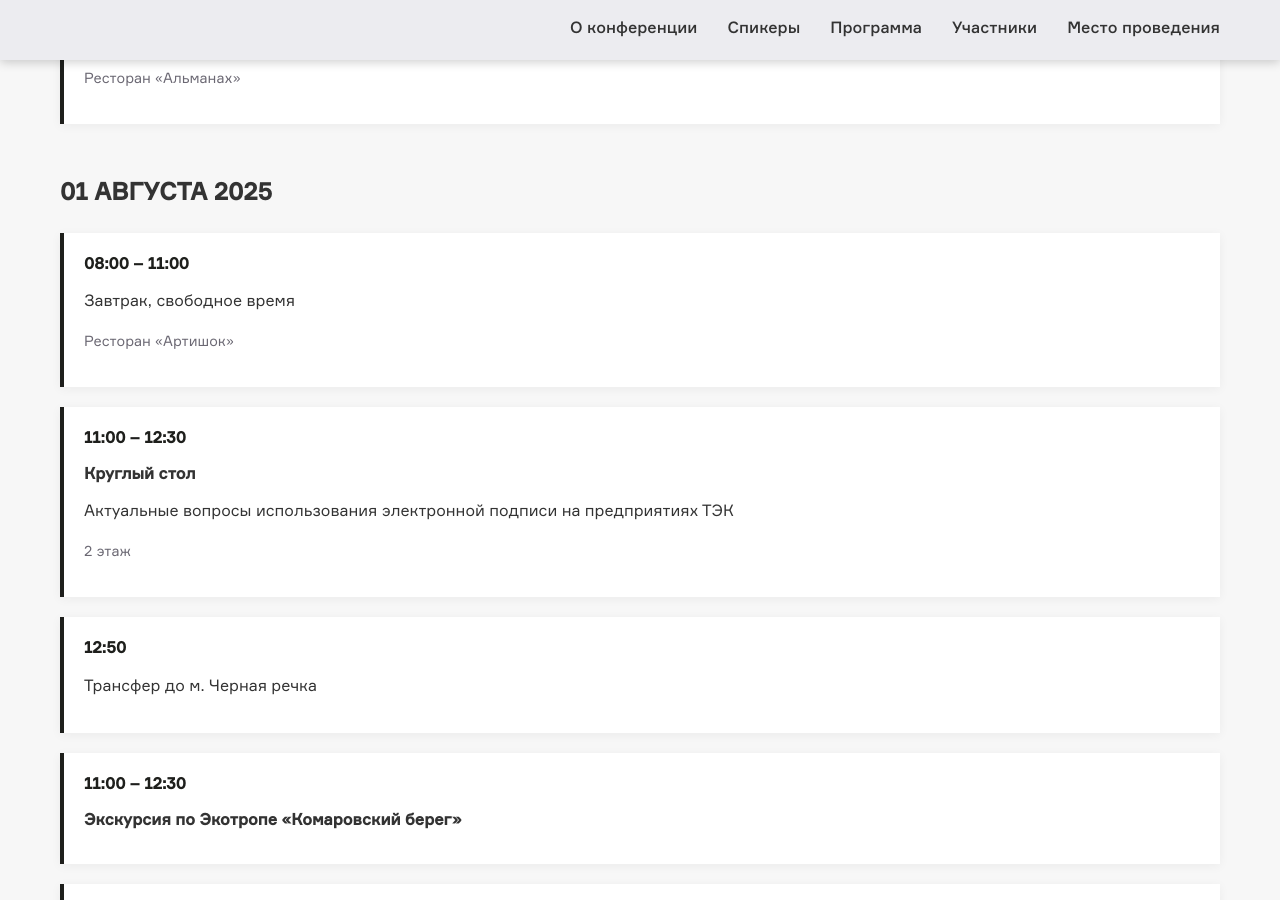
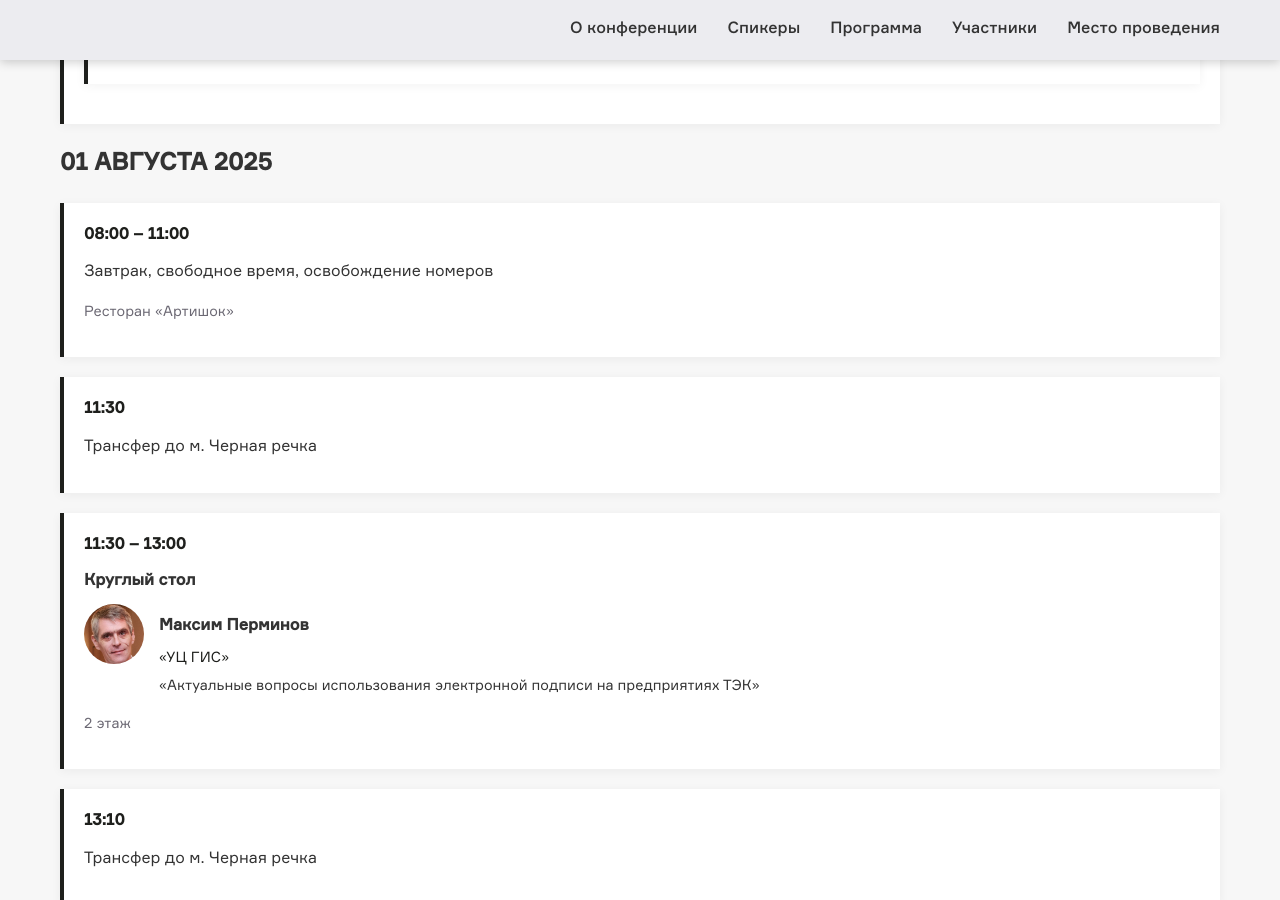
Before and after one commit to Thanatas42/it-conference, a Jekyll site: the page built from index.html, in a window 1280 px wide and 900 px high, scrolled down 4159 px. Built offline with Jekyll 4.4.1, drawn with Linux system fonts in a browser that asks for light colours; some of the changed text lies outside the part shown.

Commit message:
refactor: location mode v4

```diff
--- a/_data/partners.yml
+++ b/_data/partners.yml
@@ -22,7 +22,7 @@
   url: https://cyberprotect.ru
   logo: ./images/partners_logo/cyber_protect_logo.png
 
-- name: Next
+- name: ЦТР Некст
   url: https://rpanext.ru
   logo: ./images/partners_logo/next_logo.png
 
--- a/_includes/program.html
+++ b/_includes/program.html
@@ -53,9 +53,9 @@
 
                   <div class="speaker-item">
                     <div class="speaker-item-wrap">
-                       <!--<img src="./images/*******.jpg" alt="Спикер" class="speaker-photo">-->
+                      <img src="./images/akvarius_marin.jpeg" alt="Спикер" class="speaker-photo">
                       <div class="speaker-info">
-                        <!--<div class="speaker-name">****************</div>-->
+                        <div class="speaker-name">Олег Марин</div>
                         <div class="speaker-company">«Аквариус»</div>
                         <!-- <div class="speaker-topic">«*************************»</div> -->
                       </div>
@@ -86,11 +86,11 @@
 
                   <div class="speaker-item">
                     <div class="speaker-item-wrap">
-                       <!--<img src="./images/*******.jpg" alt="Спикер" class="speaker-photo">-->
+                      <img src="./images/Fplus_kudrivcev.jpg" alt="Спикер" class="speaker-photo">
                       <div class="speaker-info">
-                         <!--<div class="speaker-name">****************</div>-->
+                        <div class="speaker-name">Владислав Кудрявцев</div>
                         <div class="speaker-company">Fplus</div>
-                        <!-- <div class="speaker-topic">«***************»</div> -->
+                        <div class="speaker-topic">«Решения Fplus для нефтегазового сектора»</div>
                       </div>
                     </div>
                   </div>
@@ -155,23 +155,22 @@
 
                   <div class="speaker-item">
                     <div class="speaker-item-wrap">
-                      <img src="./images/primo_logo.png" alt="Спикер" class="speaker-photo"> <!-- Изменить фото!!!!!!!!!!-->
+                      <img src="./images/primo_rpa_vinogradov.jpg" alt="Спикер" class="speaker-photo">
                       <div class="speaker-info">
                         <div class="speaker-name">Артём Виноградов</div>
                         <div class="speaker-company">Primo RPA</div>
-
                       </div>
                     </div>
-                   <div class="speaker-item-wrap">
+
+                    <div class="speaker-item-wrap">
                     <img src="./images/Next.jpg" alt="Спикер" class="speaker-photo">
                       <div class="speaker-info">
                         <div class="speaker-name">Михаил Верисов</div>
-                        <div class="speaker-company">Next</div>
-                       <div class="speaker-topic">«Роботы RPA: что это и как их успешно использовать в крупном бизнесе»</div>
+                        <div class="speaker-company">ЦТР «Некст»</div>
+                        <div class="speaker-topic">«Роботы RPA: что это и как их успешно использовать в крупном бизнесе»</div>
                       </div>
                     </div>
                   </div>
-
                   <div class="speaker-item">
                     <div class="speaker-item-wrap">
                        <img src="./images/cyber_marakshin.jpg" alt="Спикер" class="speaker-photo">
@@ -189,18 +188,18 @@
                       <div class="speaker-info">
                         <div class="speaker-name">Михаил Козлов</div>
                         <div class="speaker-company">«Информатика»</div>
-                       <!-- <div class="speaker-topic">«***************»</div> -->
+                        <div class="speaker-topic">«Решения АСМО для автоматизации производственных и диспетчерских задач»</div>
                       </div>
                     </div>
                   </div>
 
                   <div class="speaker-item">
                     <div class="speaker-item-wrap">
-                      <!--<img src="./images/*******.jpg" alt="Спикер" class="speaker-photo">-->
+                      <img src="./images/rudesktop_yurinskay.jpg" alt="Спикер" class="speaker-photo">
                       <div class="speaker-info">
-                        <!--<div class="speaker-name">****************</div>-->
+                        <div class="speaker-name">Ольга Юринская</div>
                         <div class="speaker-company">RuDesktop</div>
-                        <!-- <div class="speaker-topic">«***************»</div> -->
+                        <div class="speaker-topic">«RuDesktop - практика безопасного и эффективного управления ИТ инфраструктурой»</div>
                       </div>
                     </div>
                   </div>
@@ -246,34 +245,43 @@
 
                   <div class="speaker-item">
                     <div class="speaker-item-wrap">
-                      <!--<img src="./images/*******.jpg" alt="Спикер" class="speaker-photo">-->
+                      <img src="./images/ITD Group_Mihailov.jpg" alt="Спикер" class="speaker-photo">
                       <div class="speaker-info">
-                        <!--<div class="speaker-name">****************</div>-->
+                        <div class="speaker-name">Антон Михайлов</div>
+                        <div class="speaker-company">SASTAV</div>
+                      </div>
+                    </div>
+
+                     <div class="speaker-item">
+                    <div class="speaker-item-wrap">
+                      <img src="./images/ITD Group_Zrychih.jpg" alt="Спикер" class="speaker-photo">
+                      <div class="speaker-info">
+                        <div class="speaker-name">Андрей Зрячих</div>
                         <div class="speaker-company">ITD Group</div>
-                        <!-- <div class="speaker-topic">«***************»</div> -->
+                        <div class="speaker-topic">«Время - деньги, или Ускоряем релиз цифровых продуктов и коммуникации проектных команд»»</div>
                       </div>
                     </div>
                   </div>
 
                   <div class="speaker-item">
-                    <!--<img src="./images/*******.jpg" alt="Спикер" class="speaker-photo">-->
                     <div class="speaker-item-wrap">
+                    <img src="./images/grftech_kuleshov.jpg" alt="Спикер" class="speaker-photo">
                       <div class="speaker-info">
-                        <!--<div class="speaker-name">****************</div>-->
+                        <div class="speaker-name">Сергей Кулишов</div>
                         <div class="speaker-company">«Графтех»</div>
-                        <!-- <div class="speaker-topic">«***************»</div> -->
+                        <div class="speaker-topic">«Легкая замена MS Visio без потери данных и качества работы. Редактор технических и бизнес-схем Автограф»</div>
                       </div>
                     </div>
                   </div>
 
                   <div class="speaker-item">
-                    <!--<img src="./images/*******.jpg" alt="Спикер" class="speaker-photo">-->
                     <div class="speaker-item-wrap">
+                    <img src="./images/bazalt_stavcev.jpg" alt="Спикер" class="speaker-photo">
                       <div class="speaker-info">
-                        <!--<div class="speaker-name">****************</div>-->
+                        <div class="speaker-name">Роман Ставцев</div>
                         <div class="speaker-company">«Базальт СПО»</div>
-                       <!-- <div class="speaker-topic">«***************»</div> -->
-                      </div>
+                        <div class="speaker-topic">«Пример инфраструктурного решения на базе ОС Альт»</div>
+                     </div>
                     </div>
                   </div>
 
@@ -333,26 +341,31 @@
       <div class="schedule-day">
         <div class="schedule-item">
           <div class="time">08:00 – 11:00</div>
-          <p>Завтрак, свободное время</p>
+          <p>Завтрак, свободное время, освобождение номеров</p>
           <p class="location">Ресторан «Артишок»</p>
         </div>
+
         <div class="schedule-item">
-          <div class="time">11:00 – 12:30</div>
-          <p class="session-title">Круглый стол</p>
-          <p>Актуальные вопросы использования электронной подписи на предприятиях ТЭК</p>
-          <p class="location">2 этаж</p>
-        </div>
-        <div class="schedule-item">
-          <div class="time">12:50</div>
+          <div class="time">11:30</div>
           <p>Трансфер до м. Черная речка</p>
         </div>
 
         <div class="schedule-item">
-          <div class="time">11:00 – 12:30</div>
-          <p class="session-title">Экскурсия по Экотропе «Комаровский берег»</p>
+          <div class="time">11:30 – 13:00</div>
+          <p class="session-title">Круглый стол</p>
+            <div class="speaker-item-wrap">
+                      <img src="./images/ucgis_perminov.jpg" alt="Спикер" class="speaker-photo">
+                      <div class="speaker-info">
+                        <div class="speaker-name">Максим Перминов</div>
+                        <div class="speaker-company">«УЦ ГИС»</div>
+                        <div class="speaker-topic">«Актуальные вопросы использования электронной подписи на предприятиях ТЭК»</div>
+               </div>
+            </div>
+          <p>
+          <p class="location">2 этаж</p>
         </div>
         <div class="schedule-item">
-          <div class="time">14:00</div>
+          <div class="time">13:10</div>
           <p>Трансфер до м. Черная речка</p>
         </div>
       </div>
```
Also changed, not shown: _data/speaker.yml (+48 -8 lines), images/Fplus_kudrivcev.jpg (added), images/ITD Group_Emushev.jpg (added), images/ITD Group_Mihailov.jpg (added), images/ITD Group_Zrychih.jpg (added), images/akvarius_marin.jpeg (added), images/bazalt_stavcev.jpg (added), images/fplus.png (added), images/graftech.png (added), images/grftech_kuleshov.jpg (added), images/itd_group.png (added), images/partners_logo/graftech_logo.png, images/primo_rpa_vinogradov.jpg (added), images/rudesktop.png (added), 2 more files.
